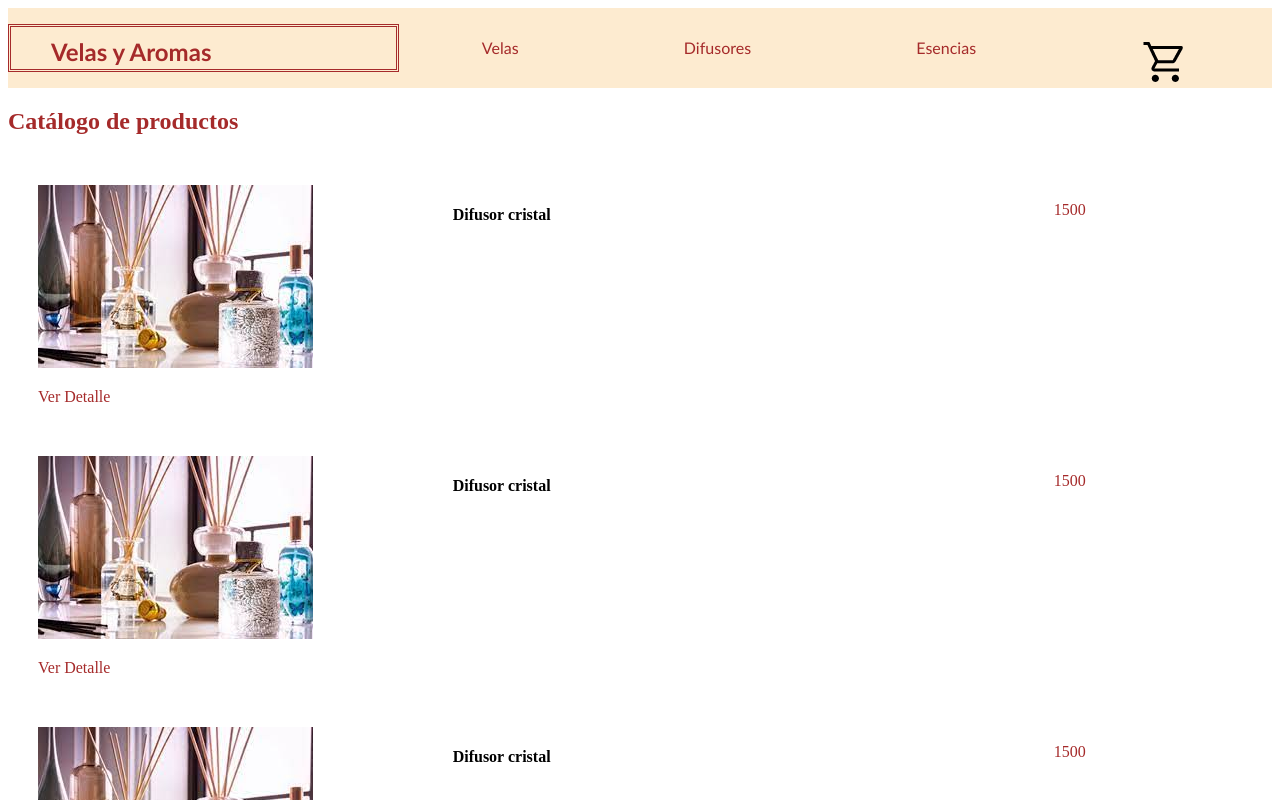
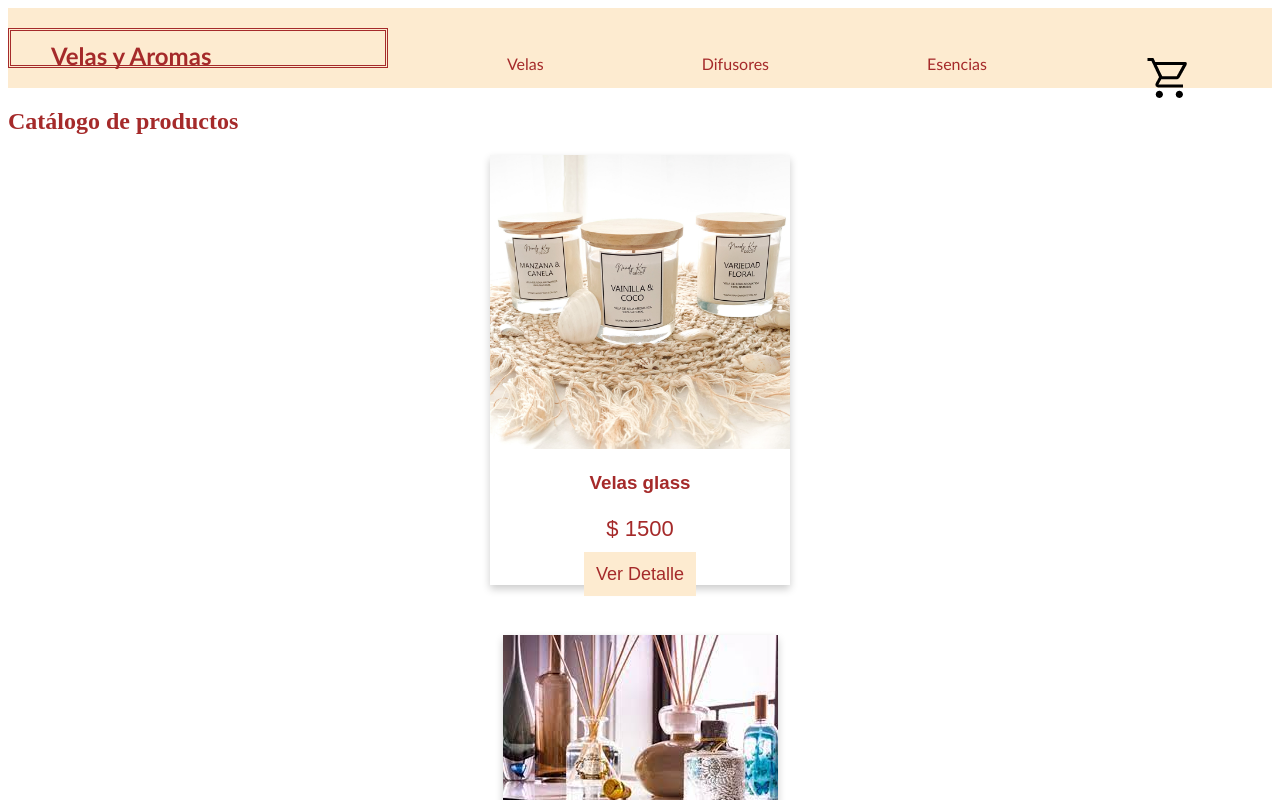
Before and after one commit to Sardella1978/Cursoreact, a React (Create React App) app: page / in a window 1280 px wide. Shown: the top 800 px of the page. Built offline with nearby package versions, Linux system fonts and the light colour scheme.

Commit message:
sincronizar count

```diff
--- a/src/App.js
+++ b/src/App.js
@@ -11,7 +11,7 @@ const App = () => {
         <NavBar/>
         <Routes>
          <Route path="/" element={<ItemListContainer/>}/>
-         <Route path='/category/:categoryId' element={<ItemListContainer />}/>
+         <Route path='/category/:categoryId' element={<ItemListContainer/>}/>
          <Route path='/detail/:id' element={<ItemDetailContainer/>}/>
         </Routes>
       </BrowserRouter>
--- /dev/null
+++ b/src/Promises/getProductsByCategory.js
@@ -0,0 +1,18 @@
+import productos from "../productos"
+
+
+const getProductsByCategory= (categoryId) => {
+    return new Promise (resolve => {
+        setTimeout(() => {
+            console.log (productos.map(productos =>{
+                console.log (productos.categoryId)
+            }))
+            resolve(categoryId ? productos.filter((producto)=>{
+                console.log(producto.categoryId === categoryId)
+            }): productos)
+        }, 2000)
+    })
+
+}
+
+export default getProductsByCategory
--- a/src/components/Item.js
+++ b/src/components/Item.js
@@ -1,15 +1,16 @@
-//acá tenemos que armar una card
+//acá tenemos que armar una card que se verá en ItemListContainer
 
 import {Link} from "react-router-dom"
 
 function Item ({id, name, image, precio, stock}){
     return (
-        <div key= {id} className= "cardItem">
+        <div key= {id} className= "container">
+            <div className="card">
             <img src={image} alt={name} />
-            <h4>{name}</h4>
-            <p>{precio}</p>
-            <Link to={`/detail/${id}`}>Ver Detalle</Link>
-
+            <h3>{name}</h3>
+            <p className="price">$ {precio}</p>
+            <Link className="buttonCard" to={`/detail/${id}`}>Ver Detalle</Link>
+            </div>
         </div>
     )
 }
--- a/src/components/ItemDetail.js
+++ b/src/components/ItemDetail.js
@@ -1,6 +1,16 @@
 import ItemCount from "./ItemCount"
+import {useState} from "react"
 
 function ItemDetail({name, id, descripcion, stock, price, image}) {
+  const [cant, setCant] = useState()
+
+  const onAdd = (cantidadSeleccionada) => {
+    console.log ("desde item detail:" +
+    cantidadSeleccionada)
+    setCant(cantidadSeleccionada)
+
+  }
+
   return (
 
     <div>
@@ -12,9 +22,12 @@ function ItemDetail({name, id, descripcion, stock, price, image}) {
         <h4><b>$ {price}</b></h4>
         <p>{descripcion}</p>
     </div>
-    <ItemCount stock={stock}/>
-
+    <ItemCount initial={0} onAdd={onAdd} stock={stock}/>
     </div>
+    //una vez almacenado el contador tiene que desaparecer
+    //eso lo hacemos con un ternario (si cantidad es 0 o null=false...)
+    //redireccionamos hacia la ruta "/cart"
   )
 }
+
 export default ItemDetail
--- a/src/components/ItemDetailContainer.js
+++ b/src/components/ItemDetailContainer.js
@@ -3,13 +3,15 @@ import { useParams } from 'react-router-dom'
 import getProductsById from '../Promises/getProductsById'
 import ItemDetail from './ItemDetail'
 
+// cuando clickeo en boton "ver detalle" (del itemListContainer) pido que me traiga solo UN producto con la promesa getProductsById
+
 function ItemDetailContainer() {
     const [product, setProduct] = useState()
+    const [loading,setLoading] = useState(true)
     const { id } = useParams()
-    console.log(typeof id)
 
   useEffect(() => {
-    getProductsById(parseInt(id))
+    getProductsById(parseInt(id)) //debo parsear el id para que no me de un string
     .then(response => {
         setProduct(response)
     })
--- a/src/components/ItemListContainer.js
+++ b/src/components/ItemListContainer.js
@@ -3,16 +3,42 @@ import { useEffect } from "react";
 import productos from "../productos";
 import ItemList from "./ItemList";
 import traerProductos from "../Promises/traerProductos";
+import { useParams } from "react-router-dom";
+import getProductsByCategory from "../Promises/getProductsByCategory";
 
-function ItemListContainer (props) {
+//pido que me traiga la lista de todos los productos del array (productos) con la promesa traerProductos
+
+function ItemListContainer () {
   const [items, setItems] = useState ([])
+  const [loading, setLoading] = useState (true)
+  const {categoryId} = useParams ()
 
   useEffect (() => {
-    // console.log ("pidiendo productos")
-    traerProductos (3000, productos)
-    .then (resultado => setItems(resultado))
-  }, [items])
-  // console.log (items)
+    setLoading (true)
+
+    new Promise((resolve, reject) => {
+      setTimeout(()=>{
+        resolve(categoryId ? productos.filter((producto)=>{
+          console.log (producto.categoryId===categoryId)
+        }): productos)
+      },2000)
+    })
+    .then(resultado =>{
+      setItems(resultado)
+      setLoading (false)
+    })
+    .catch(()=>{
+
+    })
+  },[categoryId])
+//     if (!categoryId){
+//     traerProductos (3000, productos).then (resultado => {setItems(resultado)
+//   })
+// } else {
+//     getProductsByCategory(categoryId).then(resultado =>{setItems(resultado)
+//   })
+// }
+//   },[categoryId])
 
   return (
 
@@ -22,5 +48,4 @@ function ItemListContainer (props) {
     </>
   )
   }
-
   export default ItemListContainer
--- a/src/components/NavBar.js
+++ b/src/components/NavBar.js
@@ -4,7 +4,7 @@ import {Link} from "react-router-dom"
 const NavBar = () => {
 
     return (
-        <navbar className= "navbar-flex">
+        <nav className= "navbar-flex">
 
             {/* <nav className = "nav-flex">
                 <li><a href="Facebook">Facebook</a></li>
@@ -12,15 +12,15 @@ const NavBar = () => {
                 <li><a href="mail">mail</a></li>
             </nav> */}
                 <h1><a href="#">Velas y Aromas</a></h1>
-            <nav className = "nav-flex">
+            <ul className = "nav-flex">
             <li><Link to='category/Velas'>Velas</Link></li>
             <li><Link to='category/Difusores'>Difusores</Link></li>
             <li><Link to='category/Esencias'>Esencias</Link></li>
               <div className="iconoCarrito">
                 <li><Link to="#"><CartWidget/></Link></li>
               </div>
-            </nav>
-        </navbar>
+            </ul>
+        </nav>
     )
     }
 
--- a/src/estilos.css
+++ b/src/estilos.css
@@ -7,14 +7,17 @@ h1{font-size: 1.5rem; font-family: 'Trebuchet MS', 'Lucida Sans Unicode', 'Lucid
    border-style: double;}
 
 h2{color: brown;}
-h3{color: brown;}
-p{text-align: center; color: brown;}
+h3{color: brown; text-align: center;}
+h4{color: brown; text-align: center;}
+
+p{text-align: center; color: brown;
+  size: 1rem;}
 
 .navbar-flex{
     display: flex;
     width: 100%;
     height: 80px;
-    background-color: #fdebd0;}
+    background-color:#fdebd0;}
 
 .nav-flex{ display: flex; flex-direction: row ;
            justify-content: space-around;
@@ -29,11 +32,46 @@ a{ text-decoration: none;
 
 .iconoCarrito{size: 1rem;}
 
-.cardItem {display: grid;
-    grid-template-columns: repeat(3, 4fr);
-    /* grid-template-rows: repeat(3, 4fr); */
-    grid-column-gap: 10px; grid-row-gap: 20px;
-    margin-left: 30px; margin-top: 50px; margin-bottom: 30px;}
+/*estilos Card*/
+
+.container {
+    display: flex;
+    flex-direction: row;
+    margin-bottom: 50px;
+}
+.card {
+    box-shadow: 0 4px 8px 0 rgba(0, 0, 0, 0.2);
+    max-width: 300px;
+    margin: auto;
+    text-align: center;
+    font-family: arial;
+  }
+
+  .price {
+    color: brown;
+    font-size: 22px;
+  }
+
+  .card .buttonCard {
+    border: none;
+    outline: 0;
+    padding: 12px;
+    color: brown;
+    background-color:#fdebd0;
+    text-align: center;
+    cursor: pointer;
+    width: 100%;
+    font-size: 18px;
+
+  }
+
+  .card .buttonCard:hover {
+    opacity: 0.7;
+
+  }
+  img {
+    width: 100%;
+  }
 
 .botonera{text-align: center; padding-top: 20px; color: brown; background-color: #fdebd0;
           padding-bottom: 30px;}
--- a/src/productos.js
+++ b/src/productos.js
@@ -1,17 +1,19 @@
-export const productos = [
+const productos = [
     {
     id: 1,
-    name: 'Difusor cristal',
-    image: './imagenes/difusores.jpg' ,
+    name: 'Velas glass',
+    image: './imagenes/Velas de soja.jpg' ,
     descripcion: "Lorem ipsum dolor sit amet, consectetur adipisicing elit.Quae ducimus perspiciatis unde minus quam iste molestias est dolor",
     precio: 1500,
+    categoryId: "velas",
     stock: 10,
     },
     {id: 2,
-        name: "Difusor cristal",
+        name: "Velas cuenco ",
         image: "./imagenes/difusores.jpg" ,
         descripcion: "Lorem ipsum dolor sit amet, consectetur adipisicing elit.Quae ducimus perspiciatis unde minus quam iste molestias est dolor",
         precio: 1500,
+        categoryId: "velas",
         stock: 20,
     },
     {id: 3,
@@ -19,50 +21,33 @@ export const productos = [
         image: "./imagenes/difusores.jpg" ,
         descripcion: "Lorem ipsum dolor sit amet, consectetur adipisicing elit.Quae ducimus perspiciatis unde minus quam iste molestias est dolor",
         precio: 1500,
+        categoryId: "difusores",
         stock: 15,
     },
     {id: 4,
-        name: "Difusor cristal",
+        name: "Difusor nature",
         image: "./imagenes/difusores.jpg" ,
         descripcion: "Lorem ipsum dolor sit amet, consectetur adipisicing elit.Quae ducimus perspiciatis unde minus quam iste molestias est dolor",
         precio: 1500,
+        categoryId: "difusores",
         stock: 15,
     },
     {id: 5,
-        name: "Difusor cristal",
+        name: "Esencia de vainilla",
         image: "./imagenes/difusores.jpg",
         descripcion: "Lorem ipsum dolor sit amet, consectetur adipisicing elit.Quae ducimus perspiciatis unde minus quam iste molestias est dolor",
         precio: 1500,
+        categoryId: "esencias",
         stock: 20,
     },
     {id: 6,
-        name: "Difusor cristal",
+        name: "Esencia de verbena",
         image: "./imagenes/difusores.jpg" ,
         descripcion: "Lorem ipsum dolor sit amet, consectetur adipisicing elit.Quae ducimus perspiciatis unde minus quam iste molestias est dolor",
         precio: 1500,
+        categoryId: `esencias`,
         stock: 10,
     }
 ]
 
-export const producto = {
-    id: 1,
-    name: 'Difusor cristal',
-    image: './imagenes/difusores.jpg' ,
-    precio: 1500,
-    stock: 10,
-    descripcion: "Lorem ipsum dolor sit amet consectetur adipisicing elit. Incidunt ab deleniti modi numquam magnam veritatis? Saepe quaerat natus quibusdam quasi nam nisi cupiditate temporibus incidunt, laudantium labore odit debitis consequatur."
-    }
-
-    //promesa para pedir 1 producto del ItemDetailContainer
-
-export const traerProducto = () => {
-        return new Promise ((resolve) => {
-            setTimeout (() =>{
-                resolve (producto);
-            },2000)
-        })
-    }
-
-
-
 export default productos;
```
Also changed, not shown: src/components/ItemCount.js (+3 -46 lines), public/imagenes/Velas de soja.jpg (added).
